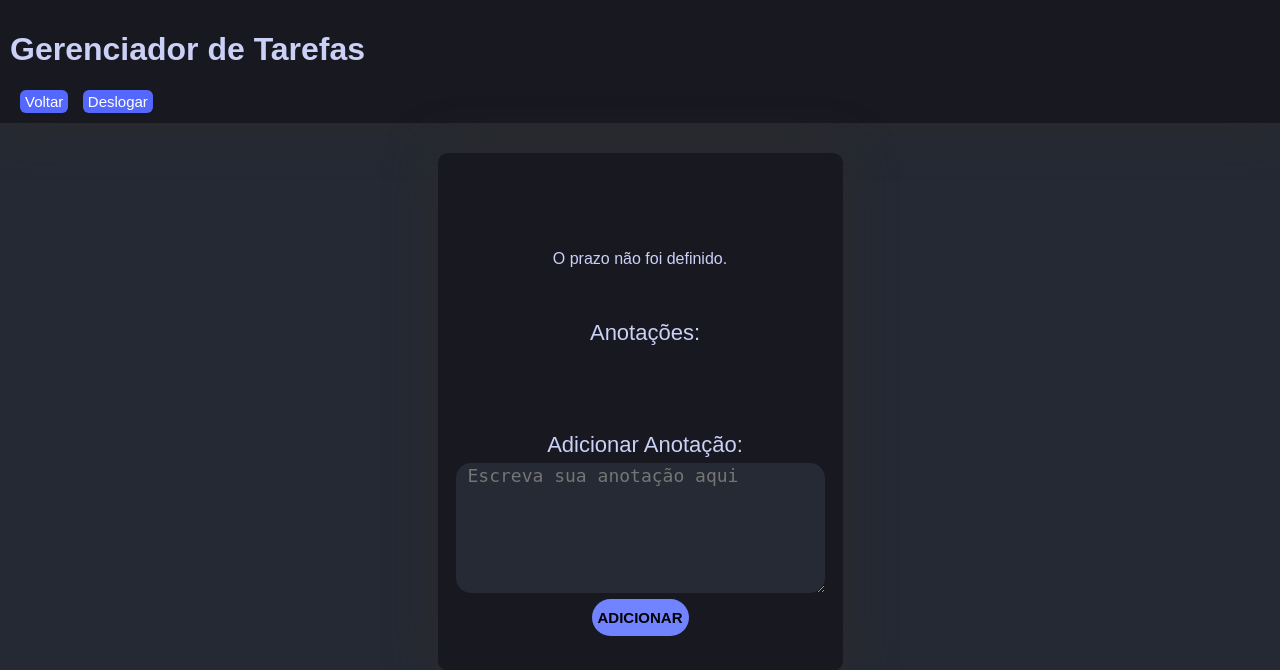
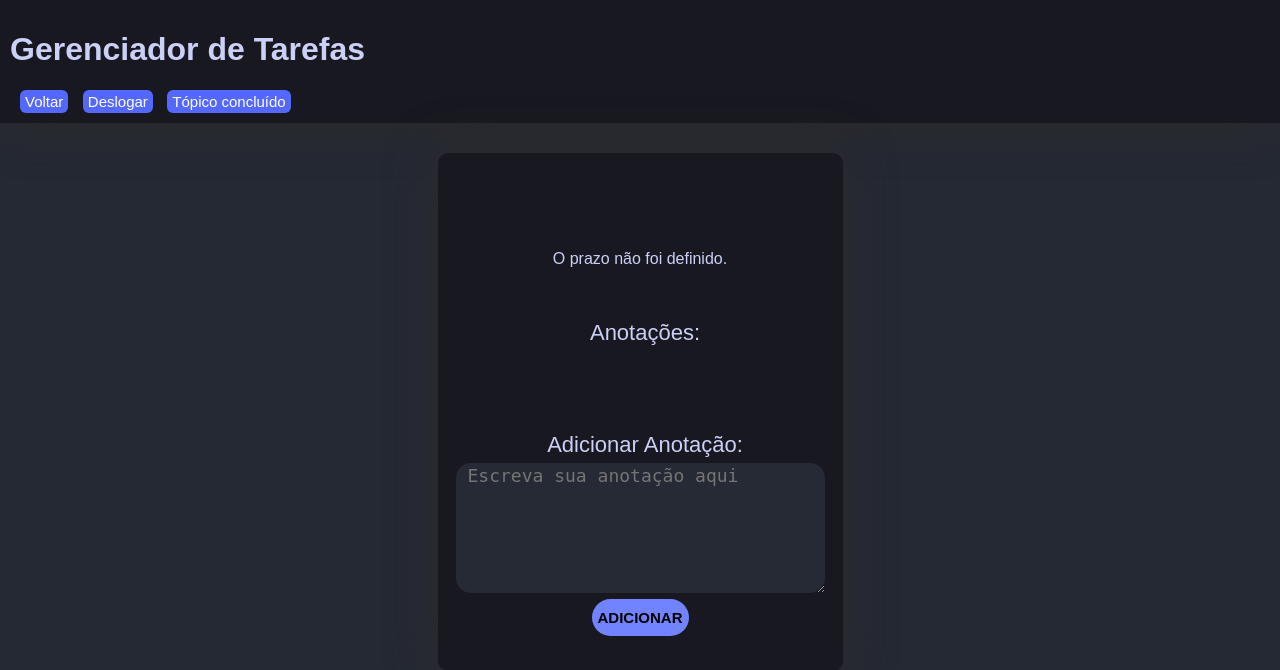
Before and after one commit to lucastrogo/GerenciadorTarefas, a Python web app: template website/templates/topico.html in a window 1280 px wide. Shown: the top 670 px of the page. Run offline with Jinja, Linux system fonts and the light colour scheme; the template is opened without the code that fills it, so the values that code supplies are empty.

Commit message:
Adicionando função de tópico concluído

```diff
--- a/website/static/topico.css
+++ b/website/static/topico.css
@@ -99,6 +99,18 @@ body{
     font-size: 15px;
     text-align: center;
 }
+    .completo {
+        display: inline-block;
+        padding: 3px 5px;
+        background-color: #5568FE;
+        color: #fff;
+        text-decoration: none;
+        border: none;
+        border-radius: 6px;
+        cursor: pointer;
+        font-size: 15px;
+        text-align: center;
+    }
 .btnexcluir{
     margin-top: 2px;
     margin-bottom: 16px;
@@ -136,6 +148,9 @@ body{
 .logout:hover{
     background-color: #3f4dbb;
 }
+.completo:hover{
+    background-color: #3f4dbb;
+}
 
 .anotacao {
     color: #CBD0F7;
--- a/website/templates/topico.html
+++ b/website/templates/topico.html
@@ -13,6 +13,11 @@
         <h1>Gerenciador de Tarefas</h1>
         <a href="/materia/{{topico.id_materia}}" class="voltar">Voltar</a>
         <a href="/logout" class="logout">Deslogar</a>
+        {% if topico.completo %}
+            <a href="/marcar_completo/{{topico.id}}/0" class="completo">Tópico não concluído</a>
+        {% else %}
+        <a href="/marcar_completo/{{topico.id}}/1" class="completo">Tópico concluído</a>
+        {% endif %}
     </header>
     {% with messages = get_flashed_messages(with_categories=true) %}
     {% if messages %}
@@ -31,10 +36,14 @@
     <section class="arealogin">
     <div class="login">
     <h2>{{ topico.nome }}</h2>
-    {% if topico.prazo %}
-        <p>Faltam {{ diferenca }} dias para o prazo do tópico.</p>
+    {% if topico.completo %}
+        <p>Tópico concluído!</p>
     {% else %}
-        <p>O prazo não foi definido.</p>
+        {% if topico.prazo %}
+            <p>Faltam {{ diferenca }} dias para o prazo do tópico.</p>
+        {% else %}
+            <p>O prazo não foi definido.</p>
+        {% endif %}
     {% endif %}
     <br>
     <br>
```
Also changed, not shown: website/views.py (+10 -5 lines).
